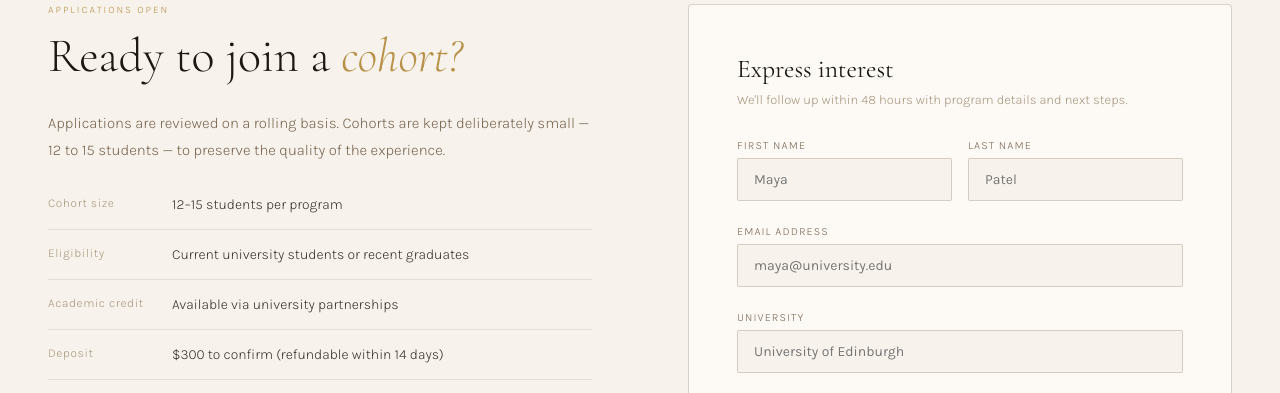
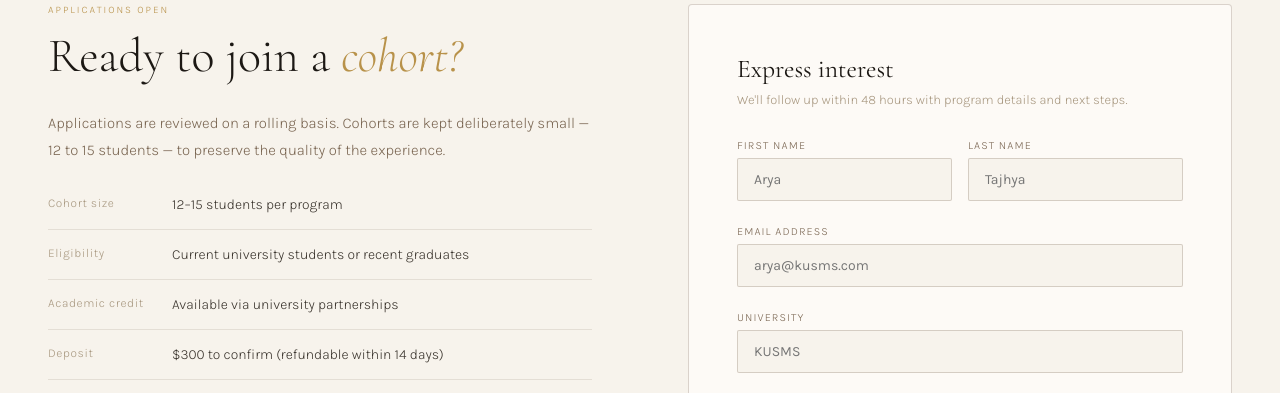
Before and after one commit to aarambhaa/bizidea, a plain HTML site: page index.html in a window 1280 px wide. Shown: the part 5039-5432 px from the top of the page. Drawn offline with nearby package versions, Linux system fonts and the light colour scheme.

Commit message:
Update index.html

```diff
--- a/index.html
+++ b/index.html
@@ -956,20 +956,20 @@ footer {
             <div class="form-row">
               <div class="form-group">
                 <label class="form-label">First name</label>
-                <input type="text" class="form-input" placeholder="Maya" required>
+                <input type="text" class="form-input" placeholder="Arya" required>
               </div>
               <div class="form-group">
                 <label class="form-label">Last name</label>
-                <input type="text" class="form-input" placeholder="Patel" required>
+                <input type="text" class="form-input" placeholder="Tajhya" required>
               </div>
             </div>
             <div class="form-group">
               <label class="form-label">Email address</label>
-              <input type="email" class="form-input" placeholder="maya@university.edu" required>
+              <input type="email" class="form-input" placeholder="arya@kusms.com" required>
             </div>
             <div class="form-group">
               <label class="form-label">University</label>
-              <input type="text" class="form-input" placeholder="University of Edinburgh" required>
+              <input type="text" class="form-input" placeholder="KUSMS" required>
             </div>
             <div class="form-row">
               <div class="form-group">
```
